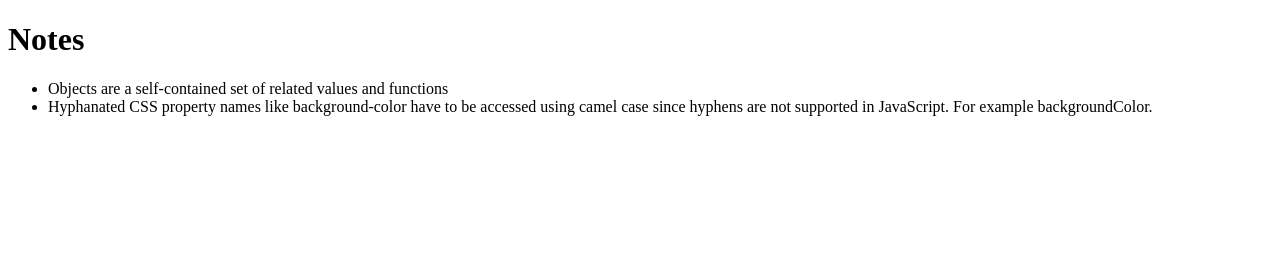
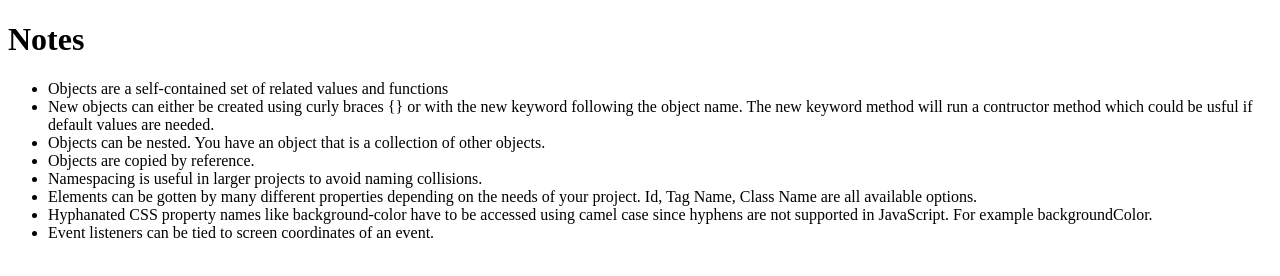
Before and after one commit to TheDefallt/WDD330-Portfolio, a plain HTML site: page week3/notes.html in a window 1280 px wide. Drawn offline with Linux system fonts and the light colour scheme.

Commit message:
Update notes.html

```diff
--- a/week3/notes.html
+++ b/week3/notes.html
@@ -13,7 +13,25 @@
             Objects are a self-contained set of related values and functions
         </li>
         <li>
+            New objects can either be created using curly braces {} or with the new keyword following the object name. The new keyword method will run a contructor method which could be usful if default values are needed.
+        </li>
+        <li>
+            Objects can be nested. You have an object that is a collection of other objects.
+        </li>
+        <li>
+            Objects are copied by reference.
+        </li>
+        <li>
+            Namespacing is useful in larger projects to avoid naming collisions.
+        </li>
+        <li>
+            Elements can be gotten by many different properties depending on the needs of your project. Id, Tag Name, Class Name are all available options.
+        </li>
+        <li>
             Hyphanated CSS property names like background-color have to be accessed using camel case since hyphens are not supported in JavaScript. For example backgroundColor.
+        </li>
+        <li>
+            Event listeners can be tied to screen coordinates of an event.
         </li>
     </ul>
 </body>
```
